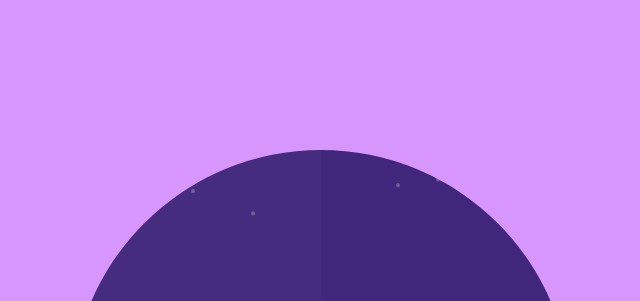
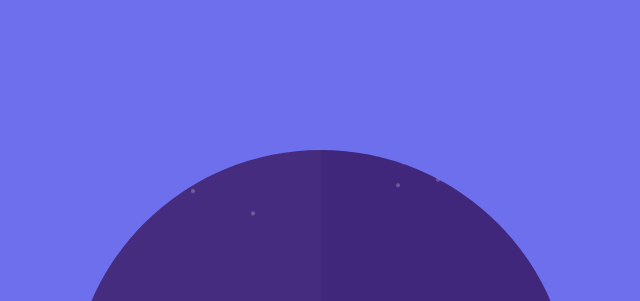
Before and after one commit to cesitarecos/kris2, a plain HTML site: page index.html in a window 1280 px wide. Shown: the top 301 px of the page, without its empty margins (319-959 px from the left). Drawn offline with nearby package versions, Linux system fonts and the light colour scheme; a web font is replaced by a local one.

Commit message:
initial commit

```diff
--- a/style.css
+++ b/style.css
@@ -12,7 +12,7 @@ body {
   font-family: "Quicksand", sans-serif;
   font-size: 16px;
   color: #777;
-  background: #d696fb;
+  background: #6d6fec;
 }
 
 h1, h2, h3, h4, h5, h6 {
```
